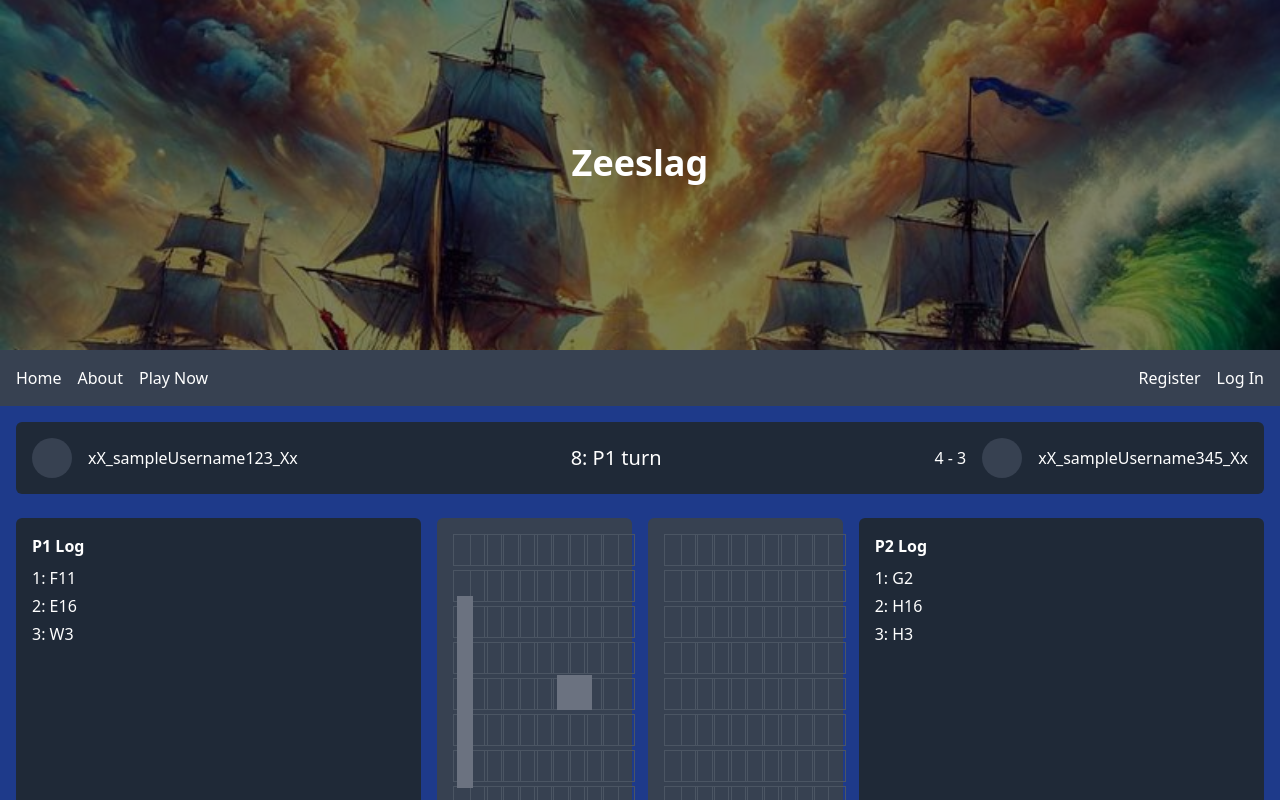
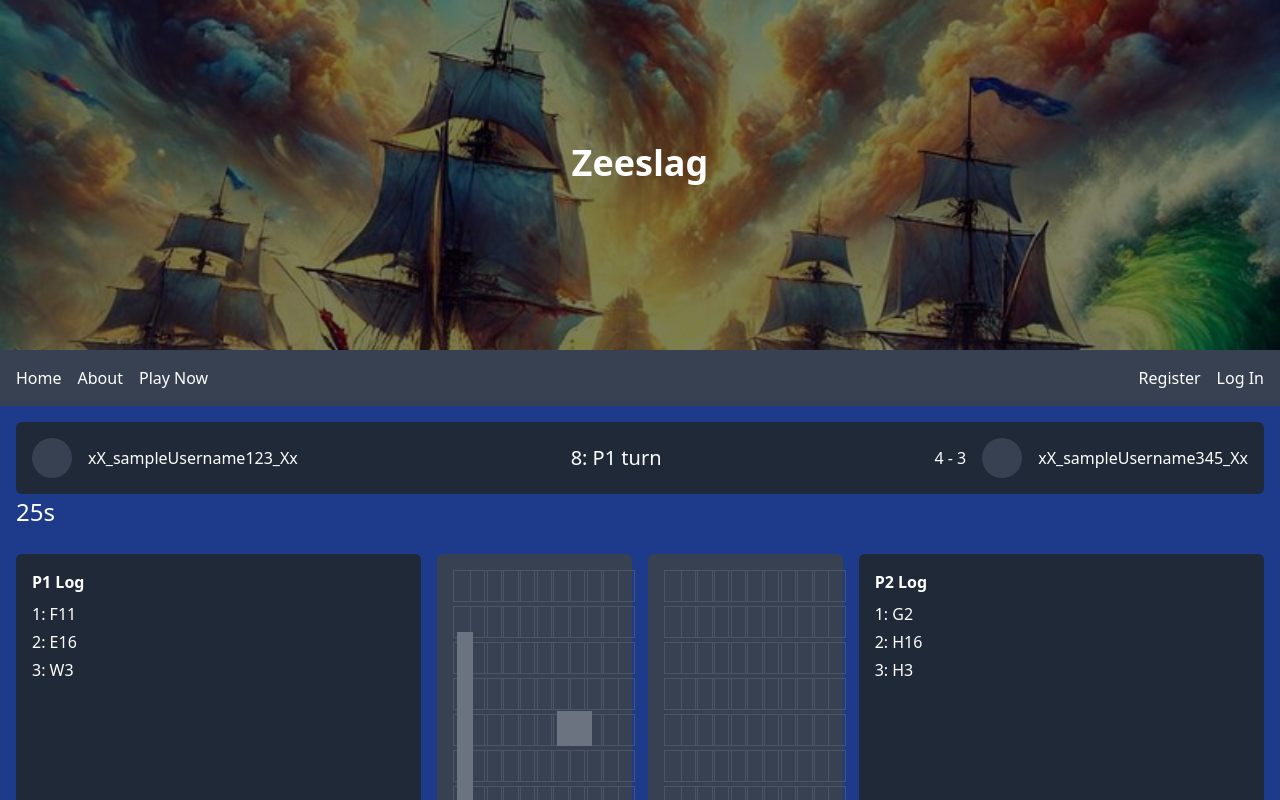
Before and after one commit to Ismail020/pewa-frontend, a Vue app in the folder zeeslag/: page /play in a window 1280 px wide. Shown: the top 800 px of the page. Built offline with nearby package versions, Linux system fonts and the light colour scheme.

Commit message:
Update timer and BattleShipGame.vue

```diff
--- a/zeeslag/src/components/GameUI/BattleShipGame.vue
+++ b/zeeslag/src/components/GameUI/BattleShipGame.vue
@@ -8,6 +8,8 @@
         :score1="score1"
         :score2="score2"
       />
+
+      <TimerComponent :time="30" @time-up="switchTurn" />
 
       <main class="grid grid-cols-3 gap-4 mt-6">
         <LogComponent :title="'P1 Log'" :moves="p1Moves" />
@@ -29,6 +31,7 @@
   import LogComponent from './LogComponent.vue';
   import BoardComponent from './BoardComponent.vue';
   import ChatComponent from './ChatComponent.vue';
+  import TimerComponent from './TimerComponent.vue';  // Import the Timer Component
 
   export default {
     name: "BattleshipGame",
@@ -37,6 +40,7 @@
       LogComponent,
       BoardComponent,
       ChatComponent,
+      TimerComponent,  // Register the Timer Component
     },
     data() {
       return {
@@ -63,5 +67,15 @@
         ]
       };
     },
+    methods: {
+      switchTurn() {
+        this.turn = this.turn === "P1" ? "P2" : "P1"; // Switch turns
+        this.round++; // Increment the round
+      },
+    },
   };
   </script>
+
+  <style scoped>
+  /* Optional: Style for the main game component */
+  </style>
--- /dev/null
+++ b/zeeslag/src/components/GameUI/TimerComponent.vue
@@ -0,0 +1,39 @@
+<template>
+  <div class="timer">{{ timeLeft }}s</div>
+</template>
+
+<script>
+export default {
+  props: {
+    time: Number
+  },
+  data() {
+    return {
+      timeLeft: this.time
+    };
+  },
+  watch: {
+    time() {
+      this.timeLeft = this.time;
+    }
+  },
+  methods: {
+    countdown() {
+      if (this.timeLeft > 0) {
+        this.timeLeft--;
+      } else {
+        this.$emit('time-up');
+      }
+    }
+  },
+  mounted() {
+    setInterval(this.countdown, 1000);
+  }
+};
+</script>
+
+<style scoped>
+.timer {
+  font-size: 1.5rem;
+}
+</style>
```
Also changed, not shown: zeeslag/src/components/GameUI/BoardComponent.vue (indentation only), zeeslag/src/components/GameUI/HeaderComponent.vue (indentation only), zeeslag/src/components/GameUI/LogComponent.vue (indentation only).
